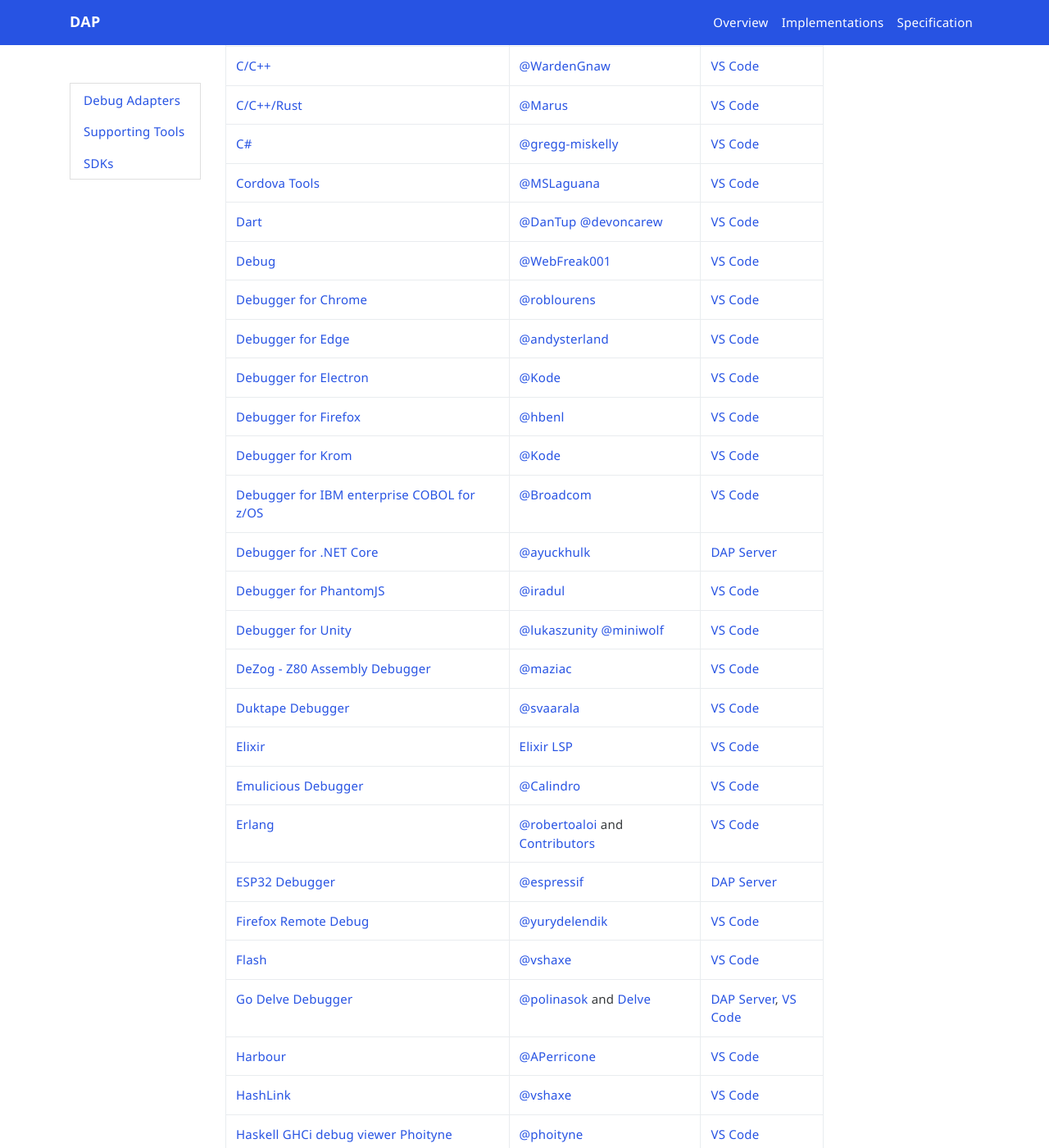
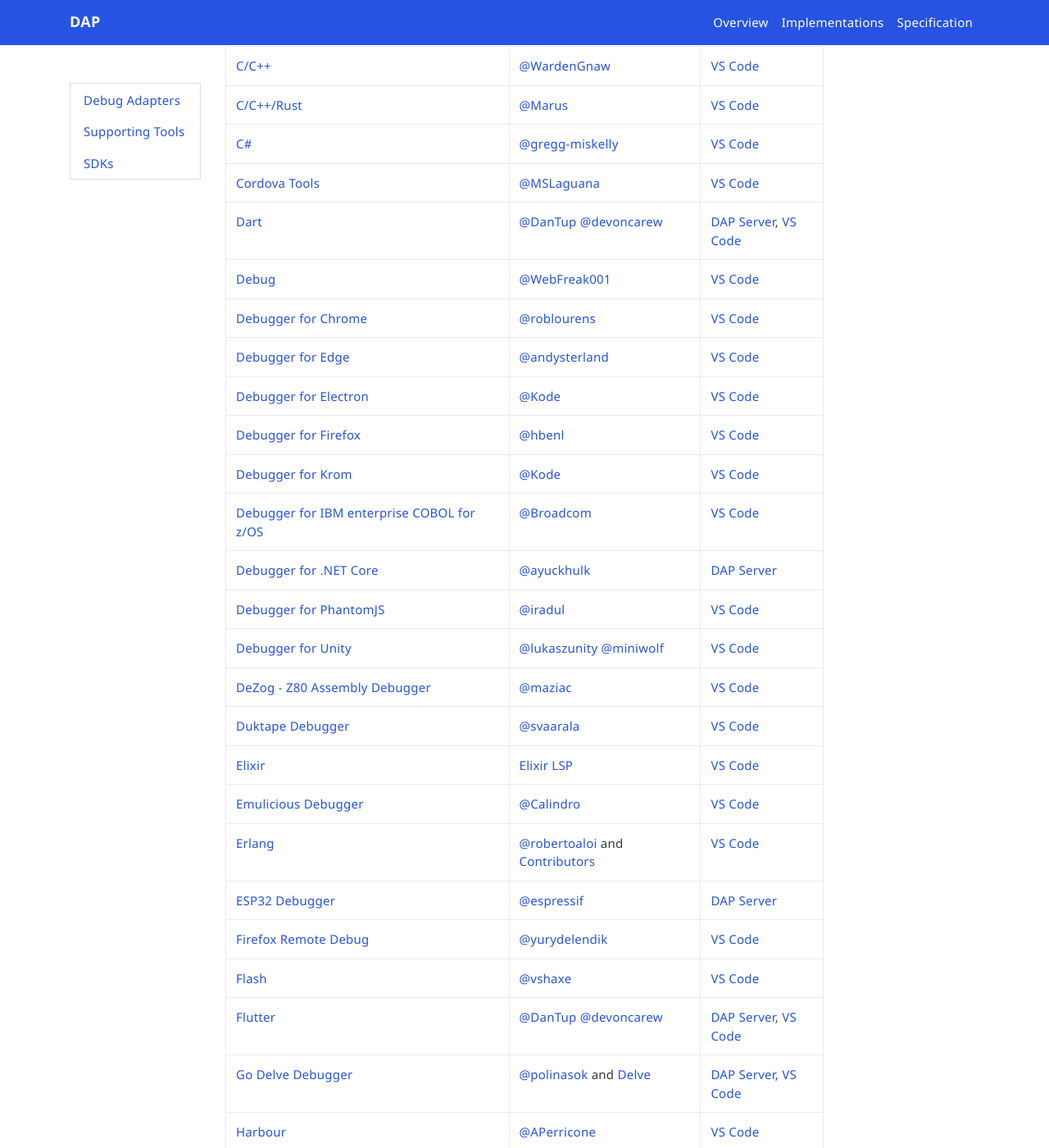
Before and after one commit to microsoft/debug-adapter-protocol, a Jekyll site: the page built from _implementors/adapters.md, in a window 1280 px wide and 1400 px high, scrolled down 553 px. Shown: the whole window at 82% size. Built offline with Jekyll 4.4.1, drawn with Linux system fonts in a browser that asks for light colours; nearby versions of some CDN libraries; comment, search, counter and statistics services are not loaded.

Commit message:
Update Dart/Flutter adapters
Dart and Flutter SDKs now ship with their own generic DAP implementations that are usable by clients other than VS Code.

```diff
--- a/_implementors/adapters.md
+++ b/_implementors/adapters.md
@@ -20,7 +20,7 @@
 [C/C++/Rust](https://github.com/Marus/cortex-debug)|[@Marus](https://github.com/Marus)|[VS Code](https://marketplace.visualstudio.com/items?itemName=marus25.cortex-debug)
 [C#](https://github.com/OmniSharp/omnisharp-vscode)|[@gregg-miskelly](https://github.com/gregg-miskelly)|[VS Code](https://marketplace.visualstudio.com/items?itemName=ms-vscode.csharp)
 [Cordova Tools](https://github.com/Microsoft/vscode-cordova)|[@MSLaguana](https://github.com/MSLaguana)|[VS Code](https://marketplace.visualstudio.com/items?itemName=vsmobile.cordova-tools)
-[Dart](https://github.com/Dart-Code/Dart-Code)|[@DanTup](https://github.com/DanTup) [@devoncarew](https://github.com/devoncarew)|[VS Code](https://marketplace.visualstudio.com/items?itemName=Dart-Code.dart-code)
+[Dart](https://github.com/dart-lang/sdk)|[@DanTup](https://github.com/DanTup) [@devoncarew](https://github.com/devoncarew)|[DAP Server](https://github.com/dart-lang/sdk/blob/master/pkg/dds/tool/dap/README.md), [VS Code](https://marketplace.visualstudio.com/items?itemName=Dart-Code.dart-code)
 [Debug](https://github.com/WebFreak001/code-debug)|[@WebFreak001](https://github.com/WebFreak001)|[VS Code](https://marketplace.visualstudio.com/items?itemName=webfreak.debug)
 [Debugger for Chrome](https://github.com/microsoft/vscode-chrome-debug)|[@roblourens](https://github.com/roblourens)|[VS Code](https://marketplace.visualstudio.com/items?itemName=msjsdiag.debugger-for-chrome)
 [Debugger for Edge](https://github.com/Microsoft/vscode-edge-debug2)|[@andysterland](https://github.com/andysterland)|[VS Code](https://marketplace.visualstudio.com/items?itemName=msjsdiag.debugger-for-edge)
@@ -39,6 +39,7 @@
 [ESP32 Debugger](https://github.com/espressif/esp-debug-adapter)|[@espressif](https://github.com/espressif)|[DAP Server](https://github.com/espressif/esp-debug-adapter#usage)
 [Firefox Remote Debug](https://github.com/yurydelendik/vscode-ff-debug)|[@yurydelendik](https://github.com/yurydelendik)|[VS Code](https://marketplace.visualstudio.com/items?itemName=yurydelendik.firefox-debug)
 [Flash](https://github.com/vshaxe/flash-debugger)|[@vshaxe](https://github.com/vshaxe/)|[VS Code](https://marketplace.visualstudio.com/items?itemName=vshaxe.haxe-debug)
+[Flutter](https://github.com/flutter/flutter)|[@DanTup](https://github.com/DanTup) [@devoncarew](https://github.com/devoncarew)|[DAP Server](https://github.com/flutter/flutter/blob/master/packages/flutter_tools/lib/src/debug_adapters/README.md), [VS Code](https://marketplace.visualstudio.com/items?itemName=Dart-Code.flutter)
 [Go Delve Debugger](https://github.com/go-delve/delve/tree/master/service/dap)| [@polinasok](https://github.com/polinasok) and [Delve](https://github.com/go-delve)| [DAP Server](https://github.com/go-delve/delve/tree/master/Documentation/api/dap), [VS Code](https://github.com/golang/vscode-go/blob/master/docs/debugging.md)
 [Harbour](https://github.com/APerricone/harbourCodeExtension)|[@APerricone](https://github.com/APerricone)|[VS Code](https://marketplace.visualstudio.com/items?itemName=aperricone.harbour)
 [HashLink](https://github.com/vshaxe/hashlink-debugger)|[@vshaxe](https://github.com/vshaxe/)|[VS Code](https://marketplace.visualstudio.com/items?itemName=HaxeFoundation.haxe-hl)
```
